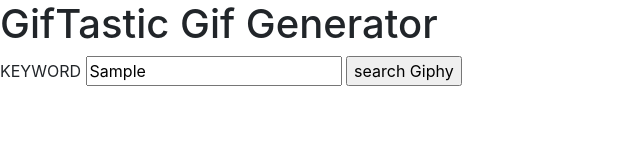
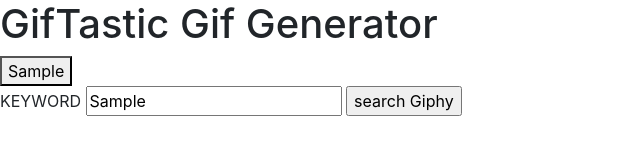
Before and after one commit to IrvgottiTheDon/GifTastic, a plain HTML site: page index.html in a window 1280 px wide. Both pictures are taken after typing "Sample" into the empty fields and a click on the input "search Giphy". Shown: the whole page, without its empty margins (0-640 px from the left). Drawn offline with nearby package versions, Linux system fonts and the light colour scheme; no server answers.

Commit message:
added another topics array,functionality to save querrys as buttons

```diff
--- a/assets/javascript/app.js
+++ b/assets/javascript/app.js
@@ -1,11 +1,13 @@
 //javascript, jQuery
 var queryData;
 var queryLimit = 10;
+var topics=[];
 
 
 function searchGiphy()  {
     event.preventDefault(); // prevent form submit from refreshing page
     document.getElementById("searchContent").innerHTML = ""; //Clear out current search results if any.
+    document.getElementById("topics").innerHTML = ""; //Clear out topics array before printing new array
 
 
     var api_key = "Z4AgULFMGctT1JzJ14D7hWtktVj9HaWq";
@@ -14,6 +16,14 @@ function searchGiphy()  {
     var rating = "G";
     var lang = "en";
     var query = $('#queryInput').val();
+
+
+    //add the query to the topics array
+    topics.push (query);
+    for (var i=0;i<topics.length;i++){
+
+        document.getElementById("topics").innerHTML += "<button>" + topics[i]+" </button>";
+    }
 
 
     searchQuery += "api_key="+ api_key;
--- a/index.html
+++ b/index.html
@@ -15,6 +15,8 @@
 <body>
 
     <h1>GifTastic Gif Generator</h1>
+    <div id="topics"></div>
+
     <form id="query-form" onsubmit="searchGiphy()">
         <label for="query">KEYWORD</label>
         <input name="query" id="queryInput" type="text" required>
```
